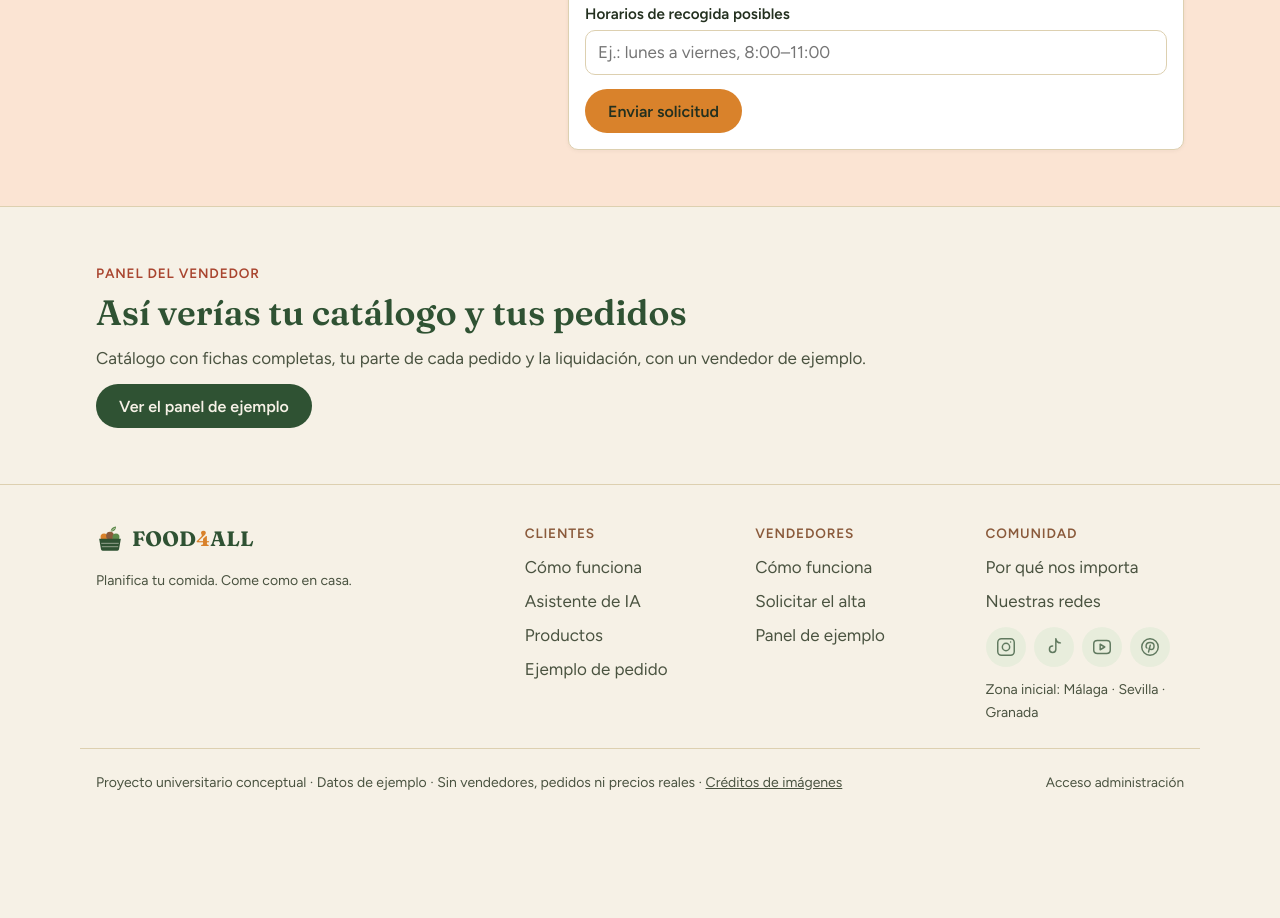
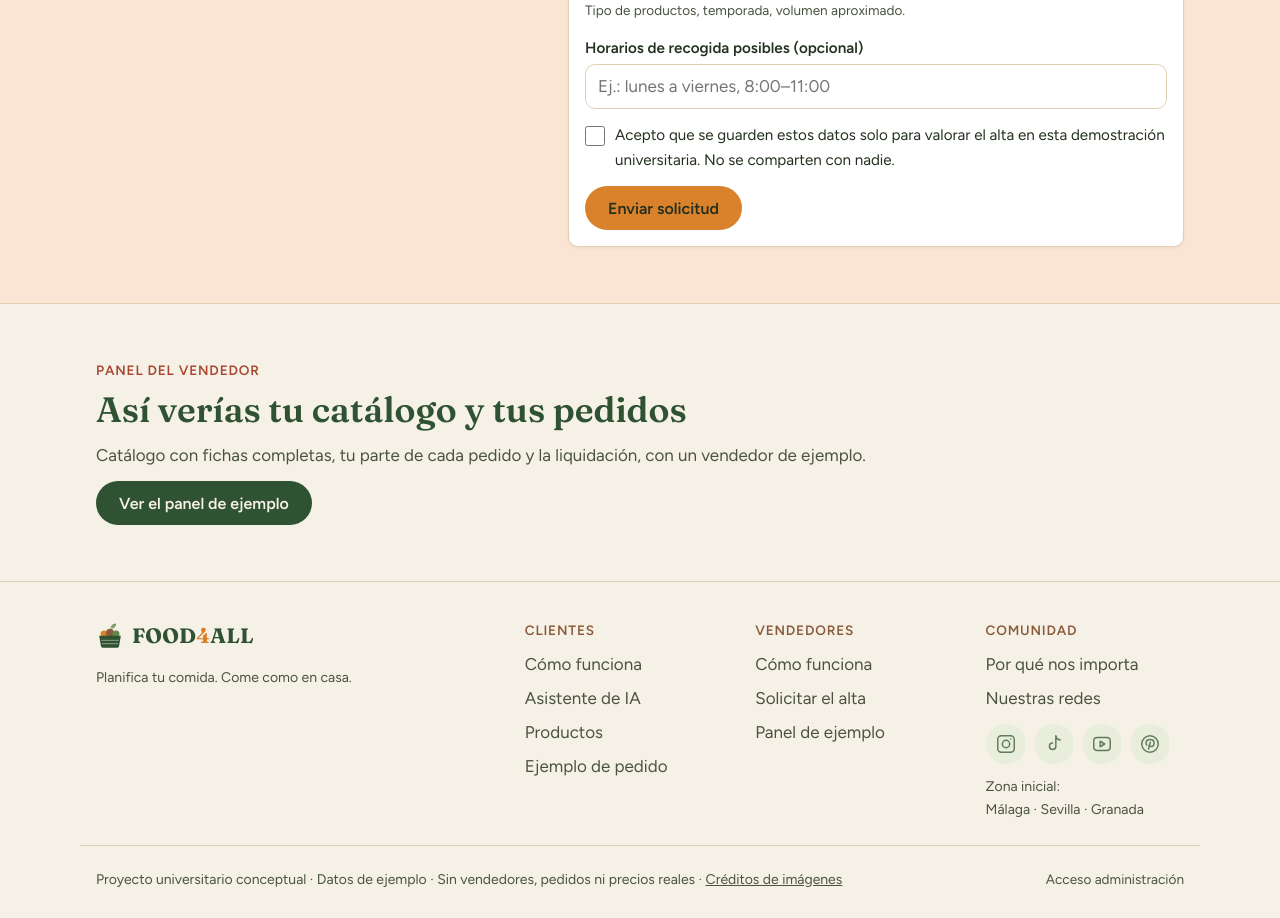
Before and after one commit to sebasbarrabaja-cmyk/Food4All, a React (Vite) app in the folder frontend/: page /vender in a window 1280 px wide. Shown: the part 2800-3718 px from the top of the page. Before the commit the page ends 3621 px from the top, so only its background shows below. Built offline with nearby package versions, Linux system fonts and the light colour scheme.

Commit message:
feat: consentimiento obligatorio en el alta de vendedor y arreglos de texto

```diff
--- a/frontend/src/components/PublicLayout.jsx
+++ b/frontend/src/components/PublicLayout.jsx
@@ -51,7 +51,7 @@ export default function PublicLayout() {
             <Link to="/comunidad">Por qué nos importa</Link>
             <Link to="/comunidad#redes">Nuestras redes</Link>
             <SocialLinks className="social-links--footer" />
-            <p className="muted small" style={{ marginTop: 10 }}>Zona inicial: Málaga · Sevilla · Granada</p>
+            <p className="muted small" style={{ marginTop: 10 }}>Zona inicial: <span className="nowrap">Málaga · Sevilla · Granada</span></p>
           </nav>
         </div>
         <div className="container footer-bottom">
--- a/frontend/src/pages/Comprar.jsx
+++ b/frontend/src/pages/Comprar.jsx
@@ -122,7 +122,7 @@ export default function Comprar() {
                 {vendors.map((v) => <option key={v.id} value={v.id}>{v.name}</option>)}
               </select>
             </label>
-            <span className="muted small" aria-live="polite">{products.length} productos</span>
+            <span className="muted small" aria-live="polite">{products.length} {products.length === 1 ? 'producto' : 'productos'}</span>
           </div>
           <ul className="product-grid">
             {products.map((p) => (
@@ -130,7 +130,7 @@ export default function Comprar() {
                 <Photo id={p.id} alt={p.name} className="product-card__img" />
                 <div className="product-card__body">
                   <span className="cat small" style={{ '--cat': CATEGORY_COLOR[p.category] }}>{p.category}</span>
-                  <h3>{p.name} <span className="muted small">{p.unit}</span></h3>
+                  <h3>{p.name} <span className="muted small nowrap">{p.unit}</span></h3>
                   <p className="small"><strong>{vendorOf(p).name}</strong> <span className="muted">· {vendorOf(p).zone}</span></p>
                   <dl className="product-card__facts small">
                     <dt>Origen</dt><dd>{p.origin}</dd>
--- a/frontend/src/pages/Creditos.jsx
+++ b/frontend/src/pages/Creditos.jsx
@@ -29,7 +29,7 @@ export default function Creditos() {
                   <td>{LABELS[id] ?? id}</td>
                   <td className="muted">{c.author}</td>
                   <td>{c.license}</td>
-                  <td><a href={c.url} target="_blank" rel="noreferrer">Ver en Commons</a></td>
+                  <td className="nowrap"><a href={c.url} target="_blank" rel="noreferrer">Ver en Commons</a></td>
                 </tr>
               ))}
             </tbody>
--- a/frontend/src/pages/NotFound.jsx
+++ b/frontend/src/pages/NotFound.jsx
@@ -1,6 +1,9 @@
+import { useEffect } from 'react';
 import { Link } from 'react-router-dom';
 
 export default function NotFound() {
+  // RouteEffects no sabe qué rutas no existen: el título lo pone esta página.
+  useEffect(() => { document.title = 'Página no encontrada · FOOD4ALL'; }, []);
   return (
     <section className="section" style={{ borderTop: 0 }}>
       <div className="container">
--- a/frontend/src/pages/Vender.jsx
+++ b/frontend/src/pages/Vender.jsx
@@ -36,7 +36,7 @@ const TYPES = [
 const ZONES = [['malaga', 'Málaga'], ['sevilla', 'Sevilla'], ['granada', 'Granada']];
 // Longitud máxima de cada campo: los mismos límites que MAX_LEN de backend/server.js.
 const MAX_LEN = { businessName: 120, email: 120, phone: 120, sanitaryRegistry: 120, offer: 1000, pickupHours: 120 };
-const EMPTY = { businessName: '', type: '', zone: '', email: '', phone: '', sanitaryRegistry: '', offer: '', pickupHours: '' };
+const EMPTY = { businessName: '', type: '', zone: '', email: '', phone: '', sanitaryRegistry: '', offer: '', pickupHours: '', privacy: false };
 
 function SellerForm() {
   const [form, setForm] = useState(EMPTY);
@@ -84,6 +84,7 @@ function SellerForm() {
 
   return (
     <form className="panel" onSubmit={submit} noValidate>
+      <p className="muted small">Todos los campos son obligatorios salvo los marcados como opcionales.</p>
       {field('businessName', 'Nombre del negocio', <input {...inv('businessName')} value={form.businessName} onChange={set('businessName')} required />)}
       <div className="form-row">
         {field('type', 'Tipo', (
@@ -105,7 +106,14 @@ function SellerForm() {
       </div>
       {field('sanitaryRegistry', 'Número de registro sanitario', <input {...inv('sanitaryRegistry')} value={form.sanitaryRegistry} onChange={set('sanitaryRegistry')} required />)}
       {field('offer', '¿Qué ofreces?', <textarea {...inv('offer')} value={form.offer} onChange={set('offer')} required />, 'Tipo de productos, temporada, volumen aproximado.')}
-      {field('pickupHours', 'Horarios de recogida posibles', <input {...inv('pickupHours')} value={form.pickupHours} onChange={set('pickupHours')} placeholder="Ej.: lunes a viernes, 8:00–11:00" />)}
+      {field('pickupHours', 'Horarios de recogida posibles (opcional)', <input {...inv('pickupHours')} value={form.pickupHours} onChange={set('pickupHours')} placeholder="Ej.: lunes a viernes, 8:00–11:00" />)}
+      {/* Consentimiento (RGPD): el servidor también lo comprueba; no se guarda aparte porque toda alta guardada lo ha aceptado */}
+      <div className="field-check">
+        <input type="checkbox" id="privacy" checked={form.privacy} onChange={(e) => setForm({ ...form, privacy: e.target.checked })}
+          aria-invalid={Boolean(errors.privacy)} aria-describedby={errors.privacy ? 'privacy-err' : undefined} required />
+        <label htmlFor="privacy">Acepto que se guarden estos datos solo para valorar el alta en esta demostración universitaria. No se comparten con nadie.</label>
+        {errors.privacy && <span className="error" id="privacy-err" role="alert">{errors.privacy}</span>}
+      </div>
       {formError && <p className="error" role="alert" style={{ color: 'var(--danger)' }}>{formError}</p>}
       <button className="btn btn-cta" type="submit" disabled={state === 'sending'}>
         {state === 'sending' ? 'Enviando…' : 'Enviar solicitud'}
--- a/frontend/src/styles/base.css
+++ b/frontend/src/styles/base.css
@@ -9,7 +9,7 @@ body {
 img { max-width: 100%; display: block; }
 a { color: inherit; }
 h1, h2, h3 { font-family: var(--font-display); font-weight: 600; line-height: 1.15; margin: 0 0 12px; color: var(--green); }
-h1 { font-size: clamp(2.2rem, 6vw, 3.6rem); }
+h1 { font-size: clamp(2.2rem, 6vw, 3.6rem); text-wrap: balance; }
 h2 { font-size: clamp(1.6rem, 3.5vw, 2.2rem); }
 h3 { font-size: 1.2rem; }
 p { margin: 0 0 12px; }
@@ -77,6 +77,10 @@ p { margin: 0 0 12px; }
 .field .hint { font-size: .85rem; color: var(--text-soft); }
 .field .error { font-size: .85rem; color: var(--danger); }
 .field [aria-invalid="true"] { border-color: var(--danger); }
+/* Casilla con su texto al lado (consentimiento del alta) */
+.field-check { display: grid; grid-template-columns: auto 1fr; gap: 4px 10px; align-items: start; margin-bottom: 14px; font-size: .95rem; }
+.field-check input { width: 20px; height: 20px; margin: 3px 0 0; accent-color: var(--green); }
+.field-check .error { grid-column: 2; font-size: .85rem; color: var(--danger); }
 
 .panel { background: var(--surface); border: 1px solid var(--border); border-radius: var(--radius); box-shadow: var(--shadow); padding: 16px; }
 
```
Also changed, not shown: 2 other files (tests, documents, lock files or other folders).
